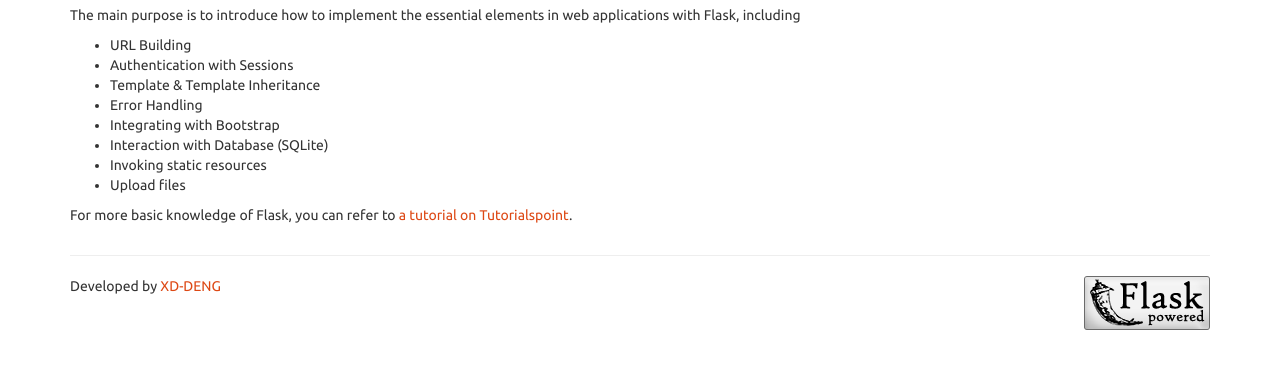
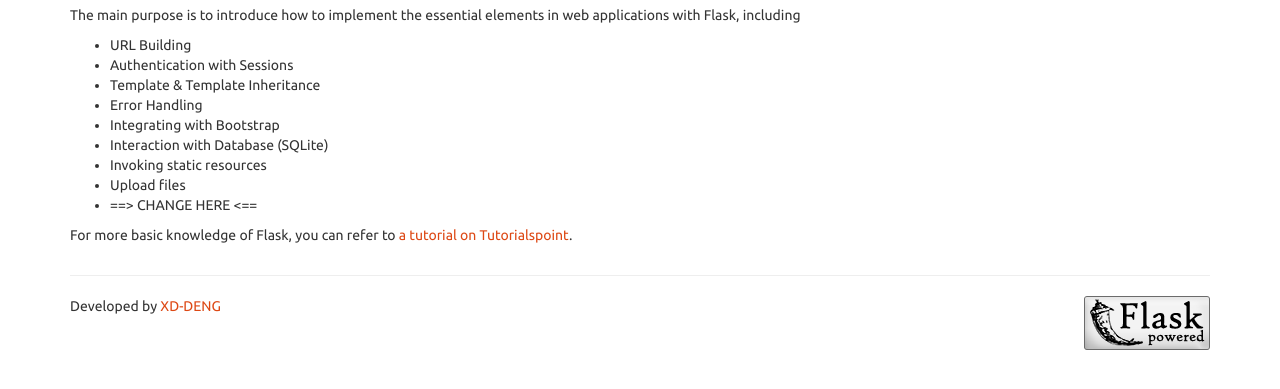
Before and after one commit to FintaZoltan/tracking, a Flask app: page / in a window 1280 px wide. Shown: the part 167-556 px from the top of the page. Run offline with Flask 2, Linux system fonts and the light colour scheme.

Commit message:
Changed website

```diff
--- a/templates/index.html
+++ b/templates/index.html
@@ -14,6 +14,7 @@
         <li>Interaction with Database (SQLite)</li>
         <li>Invoking static resources</li>
         <li>Upload files</li>
+        <li>==> CHANGE HERE <==</li>
     </ul>
 
     <p>For more basic knowledge of Flask, you can refer to <a href="https://www.tutorialspoint.com/flask/">a tutorial on Tutorialspoint</a>.</p>
```
